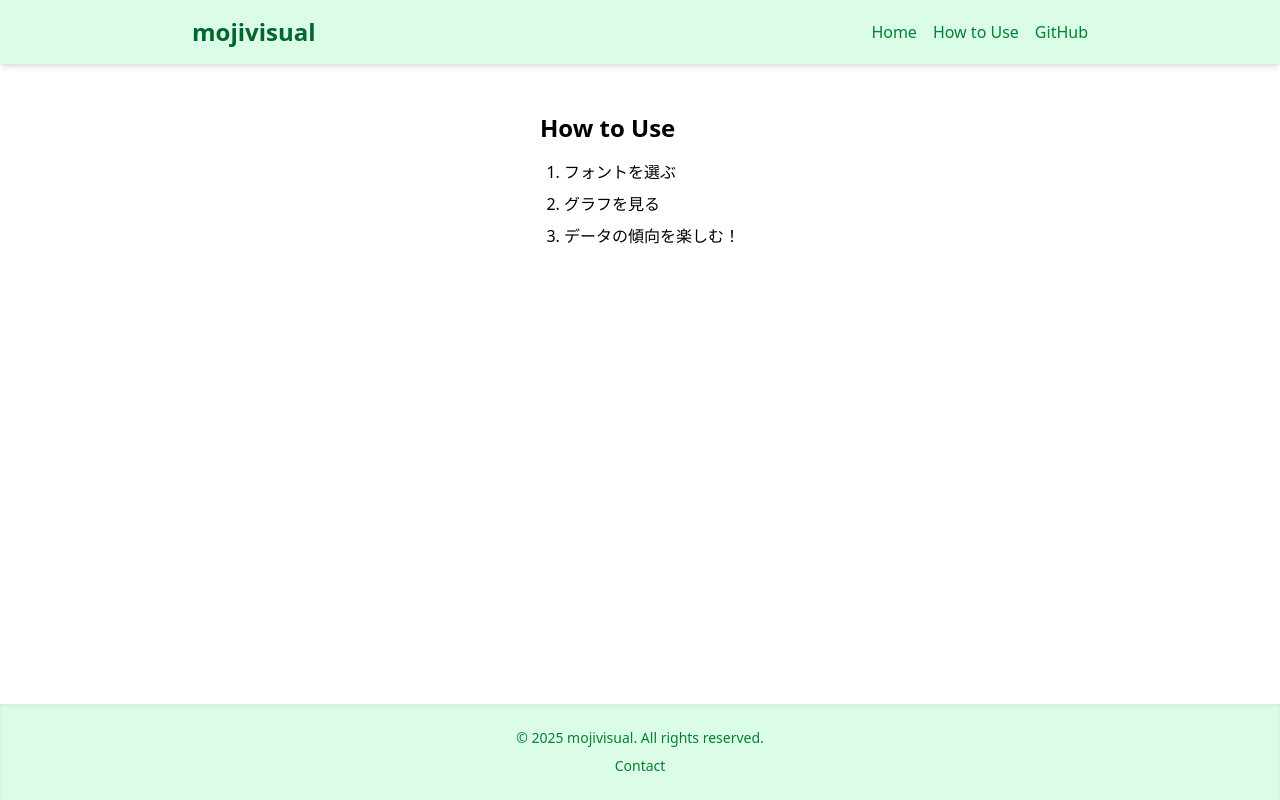
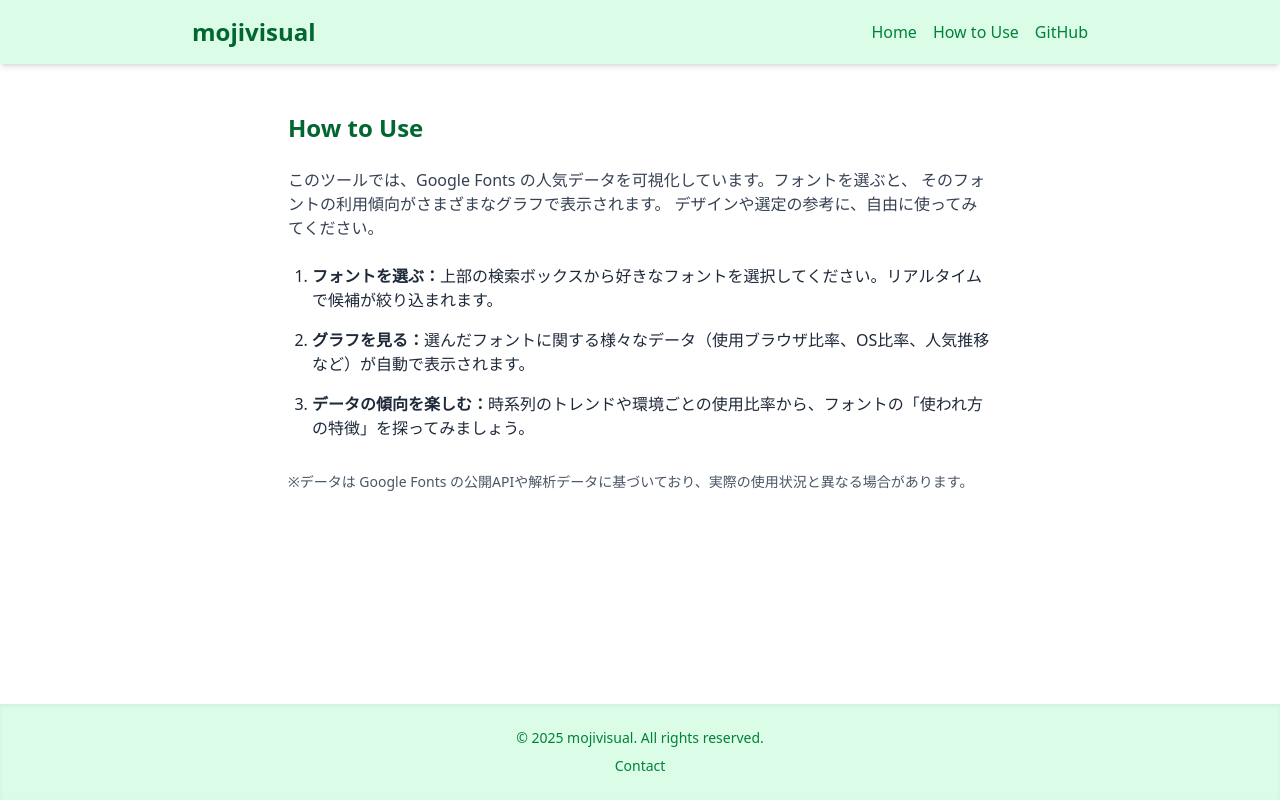
Before and after one commit to minmmmmin/font, a React (Vite) app: page /how-to-use in a window 1280 px wide. Built offline with nearby package versions, Linux system fonts and the light colour scheme.

Commit message:
いい感じにした

```diff
--- a/src/pages/HowToUse.jsx
+++ b/src/pages/HowToUse.jsx
@@ -1,12 +1,34 @@
 const HowToUse = () => {
   return (
     <div className="p-8 max-w-3xl mx-auto">
-      <h2 className="text-2xl font-bold mb-4">How to Use</h2>
-      <ol className="list-decimal ml-6 space-y-2">
-        <li>フォントを選ぶ</li>
-        <li>グラフを見る</li>
-        <li>データの傾向を楽しむ！</li>
+      <h2 className="text-2xl font-bold mb-6 text-green-800">How to Use</h2>
+
+      <p className="mb-6 text-gray-700">
+        このツールでは、Google Fonts
+        の人気データを可視化しています。フォントを選ぶと、
+        そのフォントの利用傾向がさまざまなグラフで表示されます。
+        デザインや選定の参考に、自由に使ってみてください。
+      </p>
+
+      <ol className="list-decimal ml-6 space-y-4 text-gray-800">
+        <li>
+          <strong>フォントを選ぶ：</strong>
+          上部の検索ボックスから好きなフォントを選択してください。リアルタイムで候補が絞り込まれます。
+        </li>
+        <li>
+          <strong>グラフを見る：</strong>
+          選んだフォントに関する様々なデータ（使用ブラウザ比率、OS比率、人気推移など）が自動で表示されます。
+        </li>
+        <li>
+          <strong>データの傾向を楽しむ：</strong>
+          時系列のトレンドや環境ごとの使用比率から、フォントの「使われ方の特徴」を探ってみましょう。
+        </li>
       </ol>
+
+      <p className="mt-8 text-gray-600 text-sm">
+        ※データは Google Fonts
+        の公開APIや解析データに基づいており、実際の使用状況と異なる場合があります。
+      </p>
     </div>
   );
 };
```
